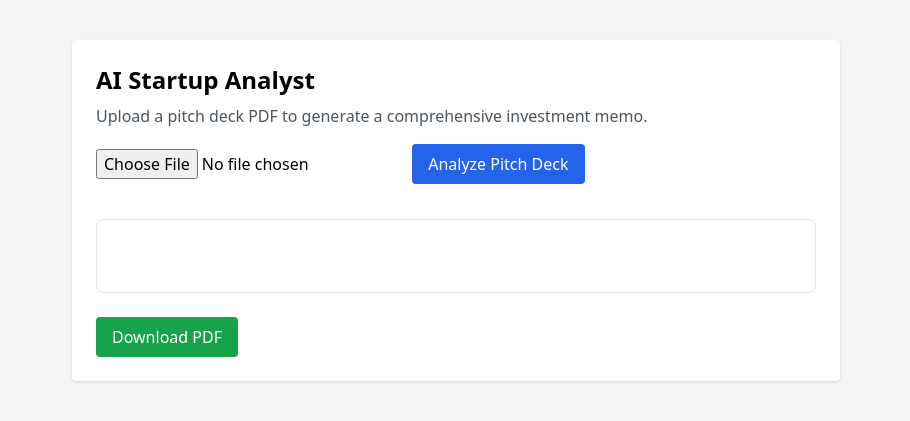
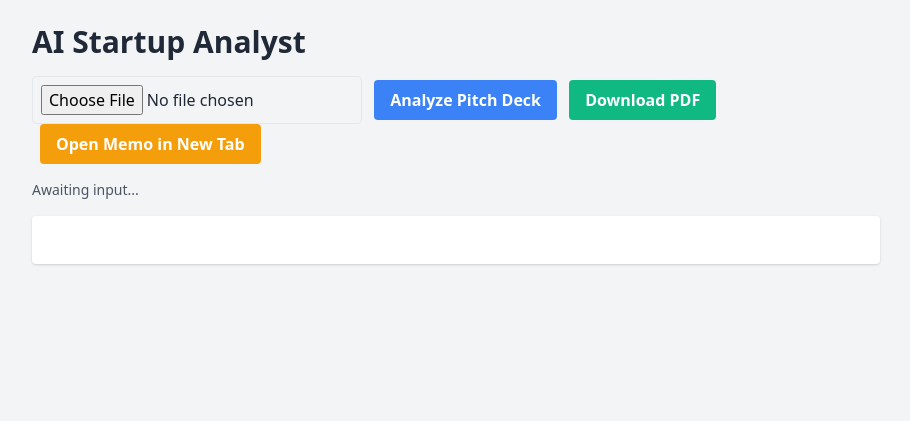
Before and after one commit to kamatgc/AI_startup_analyst, a Flask app: page / in a window 1280 px wide. Shown: the top 421 px of the page, without its empty margins (184-1094 px from the left). Run offline with Flask 3, Linux system fonts and the light colour scheme; some libraries are stand-ins or nearby versions.

Commit message:
memo format clean up 23

```diff
--- a/static/script.js
+++ b/static/script.js
@@ -1,4 +1,5 @@
 document.getElementById("downloadBtn").disabled = true;
+document.getElementById("openTabBtn").disabled = true;
 
 document.getElementById("analyzeBtn").onclick = async () => {
   const file = document.getElementById("fileInput").files[0];
@@ -9,6 +10,7 @@ document.getElementById("analyzeBtn").onclick = async () => {
 
   document.getElementById("status").innerText = "Uploading and analyzing...";
   document.getElementById("downloadBtn").disabled = true;
+  document.getElementById("openTabBtn").disabled = true;
 
   const formData = new FormData();
   formData.append("file", file);
@@ -42,6 +44,7 @@ document.getElementById("analyzeBtn").onclick = async () => {
 
     document.getElementById("status").innerText = "Done.";
     document.getElementById("downloadBtn").disabled = false;
+    document.getElementById("openTabBtn").disabled = false;
   } catch (error) {
     document.getElementById("status").innerText = "Error generating memo.";
     console.error("Memo generation failed:", error);
@@ -55,7 +58,6 @@ document.getElementById("downloadBtn").onclick = () => {
     return;
   }
 
-  // Scroll into view to ensure visibility
   pdfElement.scrollIntoView({ behavior: "instant", block: "center" });
 
   const opt = {
@@ -70,8 +72,32 @@ document.getElementById("downloadBtn").onclick = () => {
     jsPDF: { unit: "in", format: "letter", orientation: "portrait" }
   };
 
-  // Delay to ensure DOM is fully painted
   setTimeout(() => {
     html2pdf().set(opt).from(pdfElement).save();
   }, 1500);
 };
+
+document.getElementById("openTabBtn").onclick = () => {
+  const pdfElement = document.getElementById("pdf-container");
+  if (!pdfElement) {
+    alert("Memo not ready.");
+    return;
+  }
+
+  const newWindow = window.open("", "_blank");
+  newWindow.document.write(`
+    <html>
+      <head>
+        <title>Investment Memo</title>
+        <style>
+          body { font-family: Arial, sans-serif; padding: 40px; color: #1f2937; background: white; }
+          h2 { font-weight: bold; margin-top: 24px; }
+          table { border-collapse: collapse; width: 100%; margin-top: 20px; }
+          th, td { border: 1px solid #ccc; padding: 8px; text-align: left; }
+        </style>
+      </head>
+      <body>${pdfElement.innerHTML}</body>
+    </html>
+  `);
+  newWindow.document.close();
+};
--- a/templates/index.html
+++ b/templates/index.html
@@ -4,28 +4,32 @@
   <meta charset="UTF-8" />
   <meta name="viewport" content="width=device-width, initial-scale=1.0" />
   <title>AI Startup Analyst</title>
-  <script src="https://cdn.tailwindcss.com"></script>
   <script src="https://cdn.jsdelivr.net/npm/marked/marked.min.js"></script>
   <script src="https://cdnjs.cloudflare.com/ajax/libs/html2pdf.js/0.10.1/html2pdf.bundle.min.js"></script>
+  <link href="https://cdn.jsdelivr.net/npm/tailwindcss@2.2.19/dist/tailwind.min.css" rel="stylesheet">
 </head>
-<body class="bg-gray-100">
-  <div class="max-w-3xl mx-auto mt-10 p-6 bg-white rounded shadow">
-    <h1 class="text-2xl font-bold mb-2">AI Startup Analyst</h1>
-    <p class="mb-4 text-gray-600">Upload a pitch deck PDF to generate a comprehensive investment memo.</p>
+<body class="bg-gray-100 text-gray-800">
+  <div class="max-w-4xl mx-auto p-6">
+    <h1 class="text-3xl font-bold mb-4">AI Startup Analyst</h1>
 
-    <input type="file" id="fileInput" accept=".pdf" class="mb-4" />
-    <button id="analyzeBtn" class="bg-blue-600 text-white px-4 py-2 rounded">Analyze Pitch Deck</button>
-
-    <div id="status" class="mt-4 text-sm text-gray-500"></div>
-
-    <div id="memo-output" class="markdown-content p-6 border rounded-lg bg-white text-gray-800 mt-6 whitespace-pre-line">
+    <div class="mb-4">
+      <input type="file" id="fileInput" class="border p-2 rounded" />
+      <button id="analyzeBtn" class="bg-blue-500 hover:bg-blue-600 text-white font-bold py-2 px-4 rounded ml-2">
+        Analyze Pitch Deck
+      </button>
+      <button id="downloadBtn" class="bg-green-500 hover:bg-green-600 text-white font-bold py-2 px-4 rounded ml-2">
+        Download PDF
+      </button>
+      <button id="openTabBtn" class="bg-yellow-500 hover:bg-yellow-600 text-white font-bold py-2 px-4 rounded ml-2">
+        Open Memo in New Tab
+      </button>
     </div>
 
-    <div class="mt-6 flex justify-between items-center">
-      <button id="downloadBtn" class="bg-green-600 text-white px-4 py-2 rounded" disabled>Download PDF</button>
-    </div>
+    <div id="status" class="mb-4 text-sm text-gray-600">Awaiting input...</div>
+
+    <div id="memo-output" class="bg-white p-6 rounded shadow whitespace-pre-line"></div>
   </div>
 
-  <script src="{{ url_for('static', filename='script.js') }}"></script>
+  <script src="/static/script.js"></script>
 </body>
 </html>
```
